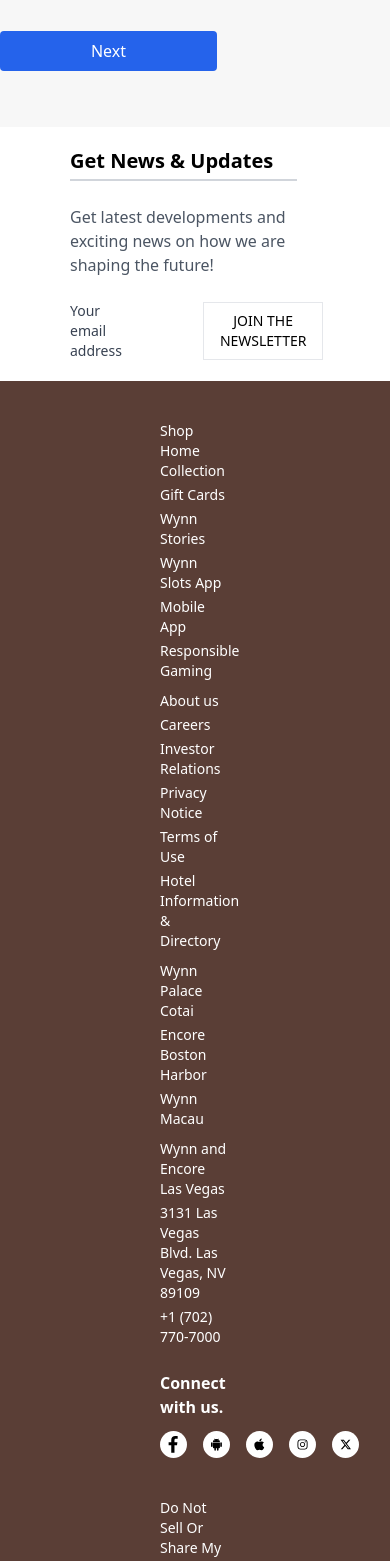
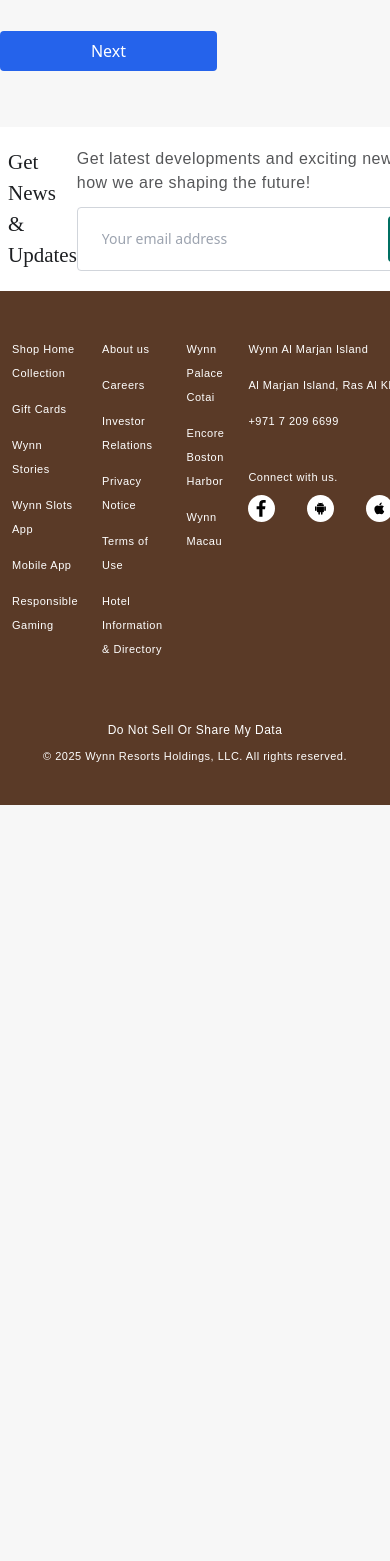
Before and after one commit to liliangousiou/wynn-al-marjan-registration, a React (Vite) app: page /register/form in a window 390 px wide. Shown: the part 924-2485 px from the top of the page. After the commit the page ends 1729 px from the top, so only its background shows below. Built offline with nearby package versions, Linux system fonts and the light colour scheme.

Commit message:
feat(footer): footer layout and newsletter  form (responsiveness and submit wip), add types and util

```diff
--- a/src/components/Footer/Newsletter.tsx
+++ b/src/components/Footer/Newsletter.tsx
@@ -1,25 +1,65 @@
 import React from 'react';
+import { useForm } from 'react-hook-form';
+
+import type { NewsletterFormData } from 'types';
 
 const Newsletter: React.FC = () => {
+  const {
+    register,
+    handleSubmit,
+    formState: { errors },
+    clearErrors,
+  } = useForm<NewsletterFormData>({
+    mode: 'onSubmit',
+    reValidateMode: 'onSubmit',
+  });
+
+  const onSubmit = async (data: NewsletterFormData) => {
+    console.log('Submitting email:', data.email);
+    // TODO: API call / toast here
+    // try {
+    //   await api.subscribe(data.email); // hypothetical API call
+    //   toast.success('Thanks for subscribing!');
+    // } catch (err) {
+    //   toast.error('Something went wrong. Try again later.');
+    // }
+  };
+
   return (
-    <section className="max-w-[1120px] mx-auto w-full py-[20px] px-[70px]">
-      <div className="flex flex-col lg:flex-row justify-between items-start lg:items-center">
+    <section className="newsletter-section">
+      <div className="newsletter-container">
         {/* Title */}
-        <h2 className="inline-block border-b-2 border-gray-300 pb-1 pr-6 mb-6 font-semibold text-xl">
-          Get News & Updates
-        </h2>
+        <h2 className="heading-h2">Get News & Updates</h2>
 
+        <div className="newsletter-box">
           {/* Description */}
-        <p className="max-w-[440px] pr-[0] lg:pr-[71px] text-gray-600 mb-6 lg:mb-0">
+          <p className="newsletter-description">
             Get latest developments and exciting news on how we are shaping the future!
           </p>
 
           {/* Email Input + Button */}
-        <div className="flex items-center gap-[81px]">
-          <label className="text-sm font-medium text-gray-700">Your email address</label>
-          <button className="uppercase border border-green-600 text-green-600 bg-white px-4 py-2 text-sm hover:bg-green-50 transition">
+          <form onSubmit={handleSubmit(onSubmit)} className="newsletter-form">
+            <div className="flex-1">
+              <input
+                type="email"
+                autoComplete="email"
+                {...register('email', {
+                  required: 'Email is required',
+                  pattern: {
+                    value: /^[^\s@]+@[^\s@]+\.[^\s@]+$/,
+                    message: 'Enter a valid email address',
+                  },
+                })}
+                placeholder="Your email address"
+                onChange={() => clearErrors('email')}
+                className={`newsletter-input ${errors.email ? 'text-red' : 'text-grey'}`}
+              />
+            </div>
+
+            <button type="submit" className="newsletter-btn">
               Join the newsletter
             </button>
+          </form>
         </div>
       </div>
     </section>
--- /dev/null
+++ b/src/components/Footer/SocialLinks.tsx
@@ -0,0 +1,21 @@
+import React from 'react';
+
+import { SOCIAL_LINKS } from 'constants/index';
+import type { SocialLink } from 'types';
+
+const SocialLinks: React.FC = () => {
+  return (
+    <div className="mt-5">
+      <p className="social-title">Connect with us.</p>
+      <div className="social-links">
+        {SOCIAL_LINKS.map(({ label, icon, href }: SocialLink) => (
+          <a key={label} href={href} aria-label={label} target="_blank" className="social-link">
+            <img src={icon} alt={label} className="h-full w-auto" />
+          </a>
+        ))}
+      </div>
+    </div>
+  );
+};
+
+export default SocialLinks;
--- /dev/null
+++ b/src/components/Footer/index.scss
@@ -0,0 +1,83 @@
+@use 'styles/global.scss';
+
+.newsletter {
+  &-section {
+    @apply w-full bg-white py-5 px-2;
+  }
+
+  &-container {
+    @apply max-w-[1300px] flex justify-between mx-auto;
+  }
+
+  &-box {
+    @apply lg:w-[970px] flex flex-col lg:flex-row justify-between items-start lg:items-center;
+  }
+
+  &-description {
+    @apply max-w-[369px] mr-16 font-avenir tracking-[0.5px] align-middle text-base text-grey leading-[150%];
+  }
+
+  &-form {
+    @apply w-[530px] rounded flex items-center px-4 py-2 gap-6 border border-gray-300;
+  }
+
+  &-input {
+    @extend %input-base;
+  }
+
+  &-btn {
+    @extend %button-primary;
+  }
+}
+
+.footer {
+  &-main {
+    @apply w-full bg-chocolate py-10 md:px-20 lg:px-40;
+  }
+
+  &-container {
+    @apply w-full bg-chocolate gap-[10px];
+  }
+}
+
+.nav {
+  &-container {
+    @apply flex justify-between gap-x-6 max-w-6xl px-3 mb-1;
+  }
+
+  &-group {
+    @apply flex flex-col pt-1.5 pb-1.5 gap-3 w-auto;
+  }
+
+  &-item {
+    @apply font-avenir tracking-[0.5px] align-middle text-white text-[11px] leading-6;
+  }
+}
+
+.copyright {
+  &-data {
+    @apply text-xs leading-[14.4px];
+  }
+
+  &-text {
+    @apply text-[11px] leading-[17px];
+  }
+
+  &-container {
+    @apply flex flex-col items-center font-avenir tracking-[0.5px] align-middle text-white gap-2.5 mt-14 w-auto mx-auto;
+  }
+}
+
+.social {
+  &-title {
+    @apply font-avenir tracking-[0.5px] align-middle text-white text-[11px] leading-6;
+  }
+
+  &-links {
+    @apply flex items-center justify-between gap-8 py-1.5;
+  }
+
+  &-link {
+    @apply rounded-[30px] px-2 py-[5px] bg-white h-[27px] min-w-[27px];
+  }
+}
--- a/src/components/Footer/index.tsx
+++ b/src/components/Footer/index.tsx
@@ -1,26 +1,34 @@
 import React from 'react';
 
-import { Android, Apple, Facebook, Instagram, Twitter } from 'assets/social';
+import { FOOTER_LINK_GROUPS } from 'constants/index';
+import type { FooterLinkGroup } from 'types';
+import { getCurrentYear } from 'utils';
 
-import { FOOTER_LINK_GROUPS } from '../../constants';
 import Newsletter from './Newsletter';
+import SocialLinks from './SocialLinks';
+
+import './index.scss';
 
 const Footer: React.FC = () => {
   return (
-    <footer className="w-full bg-white gap-[10px]">
+    <footer className="footer-container">
       {/* Newsletter Section */}
       <Newsletter />
 
       {/* Main Footer */}
-      <div className="bg-[#5a3e36] w-full py-[40px] px-[160px]">
-        <div className="max-w-[1120px] mx-auto grid grid-cols-1 sm:grid-cols-2 md:grid-cols-4 gap-[10px] text-white">
-          {FOOTER_LINK_GROUPS.map((group, idx) => (
-            <div key={idx}>
-              <ul className="space-y-1 text-sm">
-                {group.items.map((item, i) => (
-                  <li key={i}>
+      <div className="footer-main">
+        <div className="nav-container">
+          {FOOTER_LINK_GROUPS.map((group: FooterLinkGroup, idx: number) => (
+            <ul className="nav-group" key={idx}>
+              {group.items.map(item => (
+                <li key={item.label} className="nav-item">
                   {item.href ? (
-                      <a href={item.href} className="hover:underline">
+                    <a
+                      href={item.href}
+                      target={item?.target}
+                      rel={item.target === '_blank' ? 'noopener noreferrer' : undefined}
+                      className="hover:underline"
+                    >
                       {item.label}
                     </a>
                   ) : (
@@ -28,57 +36,18 @@
                   )}
                 </li>
               ))}
+              {/* Social section under the contact group (last one) */}
+
+              {idx === FOOTER_LINK_GROUPS.length - 1 && <SocialLinks />}
             </ul>
-              {/* Social section only under the contact group (last one) */}
-              {idx === FOOTER_LINK_GROUPS.length - 1 && (
-                <div className="mt-6">
-                  <p className="mb-3 font-semibold">Connect with us.</p>
-                  <div className="flex gap-4 items-center">
-                    <a
-                      href="#"
-                      aria-label="Facebook"
-                      className="rounded-[30px] px-2 py-[5px] bg-white h-[27px] min-w-[27px]"
-                    >
-                      <img src={Facebook} alt="Facebook" className="h-full w-auto" />
-                    </a>
-                    <a
-                      href="#"
-                      aria-label="Android"
-                      className="rounded-[30px] px-2 py-[5px] bg-white h-[27px] min-w-[27px]"
-                    >
-                      <img src={Android} alt="Android" className="h-full w-auto" />
-                    </a>
-                    <a
-                      href="#"
-                      aria-label="Apple"
-                      className="rounded-[30px] px-2 py-[5px] bg-white h-[27px] min-w-[27px]"
-                    >
-                      <img src={Apple} alt="Apple" className="h-full w-auto" />
-                    </a>
-                    <a
-                      href="#"
-                      aria-label="Instagram"
-                      className="rounded-[30px] px-2 py-[5px] bg-white h-[27px] min-w-[27px]"
-                    >
-                      <img src={Instagram} alt="Instagram" className="h-full w-auto" />
-                    </a>
-                    <a
-                      href="#"
-                      aria-label="X (Twitter)"
-                      className="rounded-[30px] px-2 py-[5px] bg-white h-[27px] min-w-[27px]"
-                    >
-                      <img src={Twitter} alt="Twitter" className="h-full w-auto" />
-                    </a>
-                  </div>
-                </div>
-              )}
-            </div>
           ))}
         </div>
 
-        <div className="mt-10 flex flex-col items-center text-white text-sm space-y-2">
-          <p>Do Not Sell Or Share My Data</p>
-          <p>&copy; {new Date().getFullYear()} Wynn Resorts Holdings, LLC. All rights reserved.</p>
+        <div className="copyright-container">
+          <p className="copyright-data">Do Not Sell Or Share My Data</p>
+          <p className="copyright-text">
+            &copy; {getCurrentYear()} Wynn Resorts Holdings, LLC. All rights reserved.
+          </p>
         </div>
       </div>
     </footer>
--- a/src/components/Header/index.tsx
+++ b/src/components/Header/index.tsx
@@ -39,7 +39,11 @@
           ))}
         </select>
         {/* Down arrow */}
-        <img src={arrow} alt="Language" className="pointer-events-none absolute right-1 top-1/2 -translate-y-1/2" />
+        <img
+          src={arrow}
+          alt="Language"
+          className="pointer-events-none absolute right-1 top-1/2 -translate-y-1/2"
+        />
       </div>
     </header>
   );
--- a/src/constants/index.ts
+++ b/src/constants/index.ts
@@ -1,5 +1,6 @@
 import { OTPSendCode, OTPVerification, PersonalInfoForm } from 'pages';
-import type { FooterLinkGroup, NavigationItem, RegistrationStep } from 'types';
+import type { FooterLinkGroup, NavigationItem, RegistrationStep, SocialLink } from 'types';
+import { Android, Apple, Facebook, Instagram, Twitter } from 'assets/social';
 
 export const registrationSteps: RegistrationStep[] = [
   {
@@ -64,11 +65,38 @@
     ],
   },
   {
-    // Contact group - no links
+    key: 'contact',
     items: [
-      { label: 'Wynn and Encore Las Vegas' },
-      { label: '3131 Las Vegas Blvd. Las Vegas, NV 89109' },
-      { label: '+1 (702) 770-7000' },
+      {
+        label: 'Wynn Al Marjan Island',
+        href: 'https://maps.app.goo.gl/fq9H3LR9TULGYzF7A',
+        target: '_blank',
+      },
+      {
+        label: 'Al Marjan Island, Ras Al Khaimah',
+        href: 'https://maps.app.goo.gl/fq9H3LR9TULGYzF7A',
+        target: '_blank',
+      },
+      {
+        label: '+971 7 209 6699',
+        href: 'tel:+97172096699',
+      },
     ],
   },
 ];
+
+export const SOCIAL_LINKS: SocialLink[] = [
+  {
+    label: 'Facebook',
+    icon: Facebook,
+    href: 'https://www.facebook.com/people/Wynn-Al-Marjan-Island/61571529939111/',
+  },
+  {
+    label: 'Android',
+    icon: Android,
+    href: 'https://play.google.com/store/apps/details?id=com.wynn.mobileapp&amp;hl=en_US&amp;gl=US',
+  },
+  { label: 'Apple', icon: Apple, href: 'https://apps.apple.com/us/app/wynn-resorts/id1474419728' },
+  { label: 'Instagram', icon: Instagram, href: 'https://www.instagram.com/WynnAlMarjanIsland' },
+  { label: 'X (Twitter)', icon: Twitter, href: 'https://twitter.com/search?q=%23wynnalmarjan' },
+];
--- a/src/styles/global.scss
+++ b/src/styles/global.scss
@@ -6,6 +6,18 @@
   background-color: #f7f7f7;
 }
 
+%input-base {
+  @apply px-2 py-1 text-sm w-full focus:outline-none bg-transparent;
+}
+
+%button-primary {
+  @apply uppercase bg-white text-green border-green border-2 rounded px-6 py-[14px] text-sm leading-none transition hover:bg-green hover:text-white;
+}
+
 .input {
-  @apply px-3 py-2 border border-gray-300 rounded-md focus:outline-none focus:ring-2 focus:ring-blue-500 transition-all;
+  @apply px-3 py-2 border border-gray-300 rounded-md focus:outline-none focus:ring-2 focus:ring-gray-50 transition-all;
 }
+
+.heading-h2 {
+  @apply flex items-center font-caslon font-medium text-[21px] leading-[148%] text-dark tracking-normal w-auto;
+}
--- /dev/null
+++ b/src/utils/index.ts
@@ -0,0 +1 @@
+export const getCurrentYear = () => new Date().getFullYear();
```
Also changed, not shown: src/pages/PersonalInfoForm/index.tsx (+14 -12 lines), src/types/index.ts (+12 -1 lines). Lines whose indentation alone changed are shown as unchanged.
